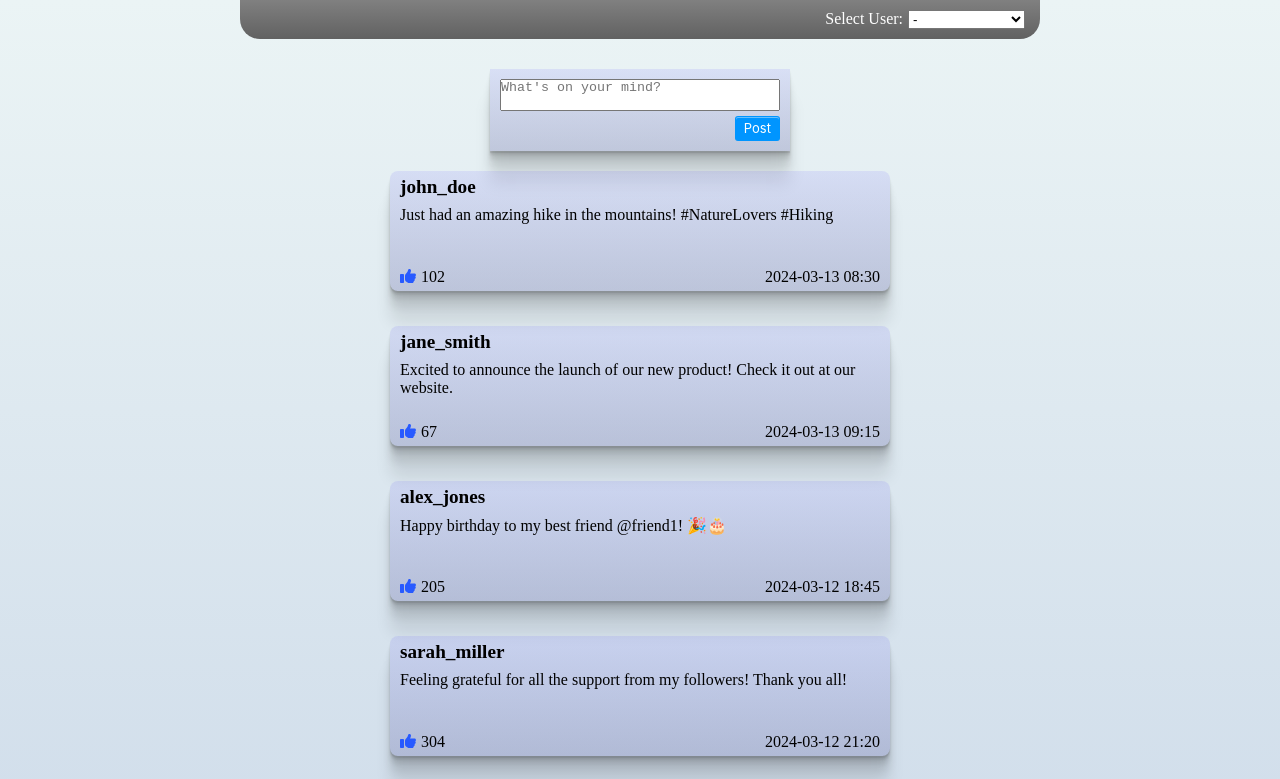
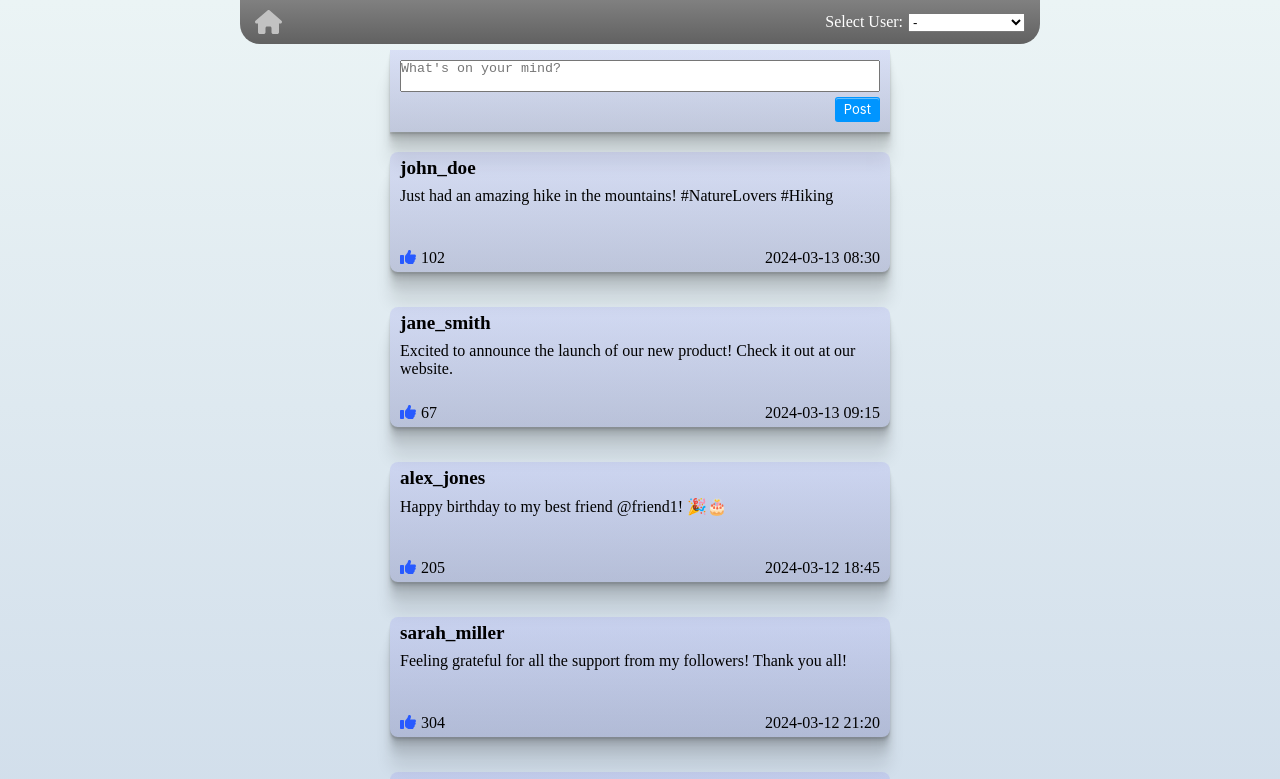
Before and after one commit to bendik-kodehode/React---Social-Media-Feed, a React (Vite) app: page / in a window 1280 px wide. Shown: the top 779 px of the page. Built offline with nearby package versions, Linux system fonts and the light colour scheme.

Commit message:
Made navbar fixed, tweaked margins, added home btn that scrolls to top.

```diff
--- a/src/AddPost/AddPost.module.css
+++ b/src/AddPost/AddPost.module.css
@@ -1,9 +1,6 @@
-input[type="text"]{
-    width: 100%;
-}
-
 textarea {
     resize: none;
+    width: 100%;
 }
 
 button {
@@ -17,9 +14,10 @@ form {
     flex-direction: column;
     gap: 5px;
     padding: 10px;
-    max-width: 300px;
+    max-width: 500px;
     width: 100%;
-    margin: 0 auto;
+    margin-top: 10px;
+    flex-grow: 1;
 }
 
 .btnContainer {
--- a/src/DeletePost/DeletePost.jsx
+++ b/src/DeletePost/DeletePost.jsx
@@ -8,8 +8,6 @@ function DeletePost({user, selectedUser, setPosts, index}) {
         setPosts(p => p.filter((_, i) => i !== index))
     }
 
-    console.log("index: ", index);
-
     if (user === selectedUser) {
         return <FontAwesomeIcon icon={faTrashAlt} className={style.faTrashAlt} onClick={handlePostDelete}/>
     } else {
--- /dev/null
+++ b/src/HomeBtn/HomeBtn.jsx
@@ -0,0 +1,18 @@
+import { FontAwesomeIcon } from '@fortawesome/react-fontawesome';
+import { faHome } from '@fortawesome/free-solid-svg-icons';
+import style from "./HomeBtn.module.css";
+
+function HomeBtn() {
+    const handleHome = () => {
+        window.scrollTo({
+            top: 0,
+            behavior: "smooth"
+        })
+    }
+
+    return (
+        <FontAwesomeIcon icon={faHome} className={style.faHome} onClick={handleHome}/>
+    )
+}
+
+export default HomeBtn;
--- /dev/null
+++ b/src/HomeBtn/HomeBtn.module.css
@@ -0,0 +1,11 @@
+.faHome {
+    font-size: 24px;
+    color: rgb(194, 194, 194);
+    transition: color 0.2s ease-in;
+}
+
+.faHome:hover {
+    color: rgb(212, 212, 212);
+    transition: color 0.2s ease-out;
+    cursor: pointer;
+}
--- a/src/Navbar/Navbar.jsx
+++ b/src/Navbar/Navbar.jsx
@@ -1,4 +1,5 @@
 import style from "./Navbar.module.css";
+import HomeBtn from "../HomeBtn/HomeBtn";
 
 function Navbar({users, handleUserSelect}) {
 
@@ -8,11 +9,14 @@ function Navbar({users, handleUserSelect}) {
 
     return (
         <nav>
-            <label htmlFor="users">Select User:</label>
-            <select id="users" onChange={handleUserChange}>
-                <option value="">-</option>
-                {users.map((user, index) => <option value={user} key={index}>{user}</option>)}
-            </select>
+            <HomeBtn/>
+            <div className={style.userContainer}>
+                <label htmlFor="users">Select User:</label>
+                <select id="users" onChange={handleUserChange}>
+                    <option value="">-</option>
+                    {users.map((user, index) => <option value={user} key={index}>{user}</option>)}
+                </select>
+            </div>
         </nav>
     )
 }
--- a/src/Navbar/Navbar.module.css
+++ b/src/Navbar/Navbar.module.css
@@ -3,12 +3,20 @@ nav {
     max-width: 800px;
     width: 100%;
     display: flex;
-    justify-content: flex-end;
+    justify-content: space-between;
     padding: 10px 15px;
     border-radius: 0 0 20px 20px;
-    gap: 5px;
+    position: fixed;
+    top: 0;
+    z-index: 1;
 }
 
 label {
     color: white;
 }
+
+.userContainer {
+    display: flex;
+    align-items: center;
+    gap: 5px;
+}
--- a/src/Post/Post.jsx
+++ b/src/Post/Post.jsx
@@ -8,8 +8,6 @@ function Post({post : {username, content, likes, timestamp}, index, selectedUser
         .replace("T", " ")
         .replace("Z", "")
         .replace(/:\d{2}$/, "");
-
-        console.log("PostIndex: ", index);
 
     return (
         <li className={style.card} key={index}>
--- a/src/index.css
+++ b/src/index.css
@@ -17,7 +17,7 @@ body {
 }
 
 header {
-    margin-bottom: 30px;
+    margin-bottom: 40px;
     width: 100%;
     display: flex;
     justify-content: center;
```
